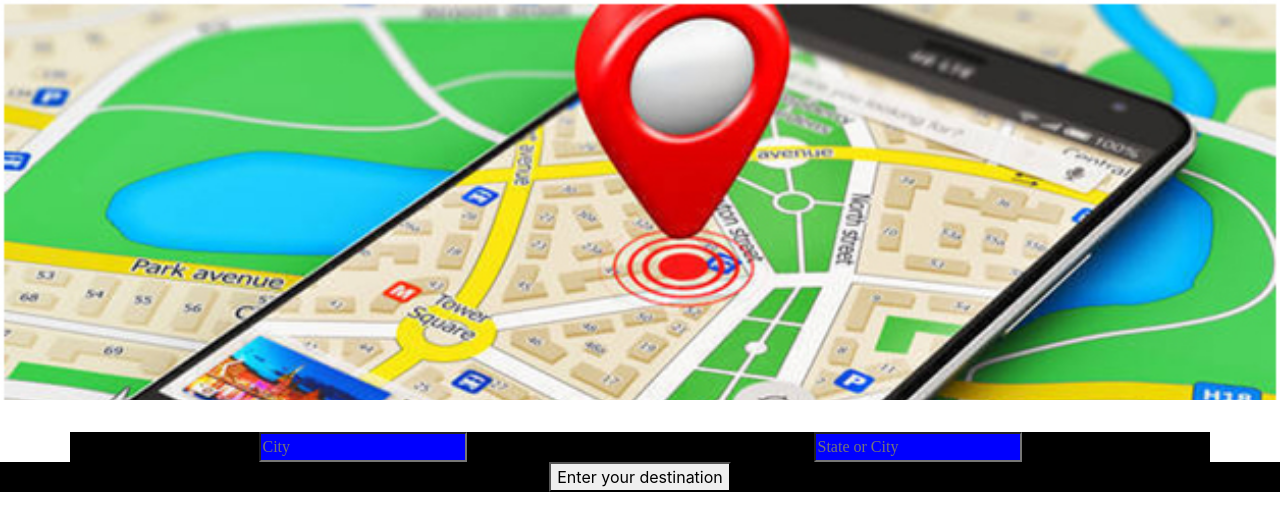
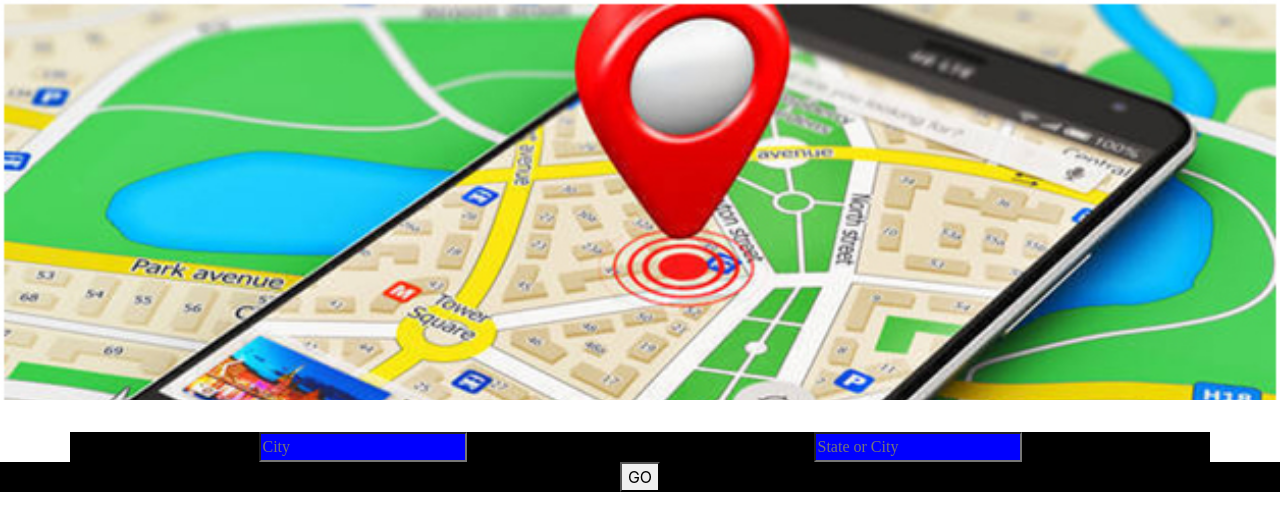
Before and after one commit to vdavis345/Api-website, a plain HTML site: page index.html in a window 1280 px wide. Drawn offline with nearby package versions, Linux system fonts and the light colour scheme.

Commit message:
check commit

```diff
--- a/index.html
+++ b/index.html
@@ -19,7 +19,7 @@
  <div id="center">
 
 
-<center><button id="go">Enter your destination</button></center>
+<center> <button id="go">GO</button> </center>
     <h1>  </h1>
     <ul id="directions-list"></ul>
 
```
